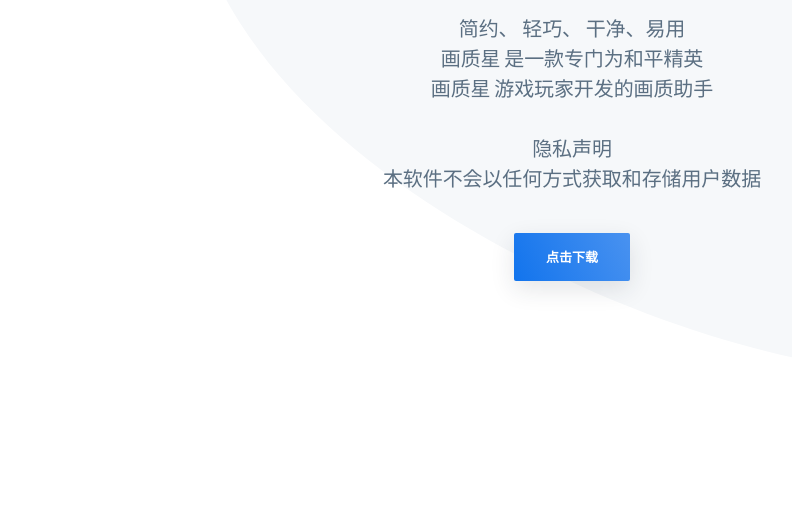
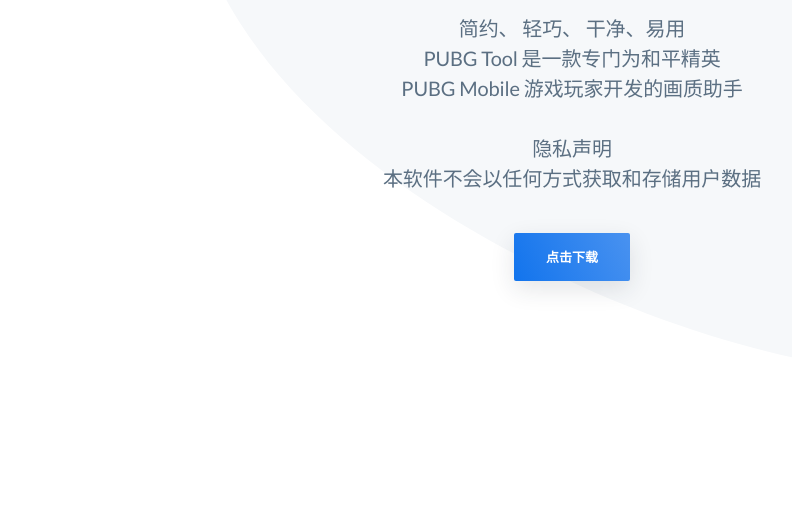
Before and after one commit to langqi6666/langqi6666.github.io, a plain HTML site: page index.html in a window 1280 px wide. Shown: the part 231-757 px from the top of the page, without its empty margins (68-860 px from the left). Drawn offline with Linux system fonts and the light colour scheme.

Commit message:
Add files via upload

```diff
--- a/index.html
+++ b/index.html
@@ -35,7 +35,7 @@
 			<div class="container-sm">
 				<div class="hero-inner">
 					<h1 class="hero-title h2-mobile mt-0 is-revealing">画质星</h1>
-					<p class="hero-paragraph is-revealing">简约、 轻巧、 干净、易用<br>画质星 是一款专门为和平精英<br>画质星 游戏玩家开发的画质助手<br><br>隐私声明<br>本软件不会以任何方式获取和存储用户数据</p>
+					<p class="hero-paragraph is-revealing">简约、 轻巧、 干净、易用<br>PUBG Tool 是一款专门为和平精英<br>PUBG Mobile 游戏玩家开发的画质助手<br><br>隐私声明<br>本软件不会以任何方式获取和存储用户数据</p>
 					<!--<br>PUBG Tool 只读取UUID，仅用于统计用户数量</p>-->
 					<div class="hero-form newsletter-form field field-grouped is-revealing">
 						<div class="control control-expanded">
```
